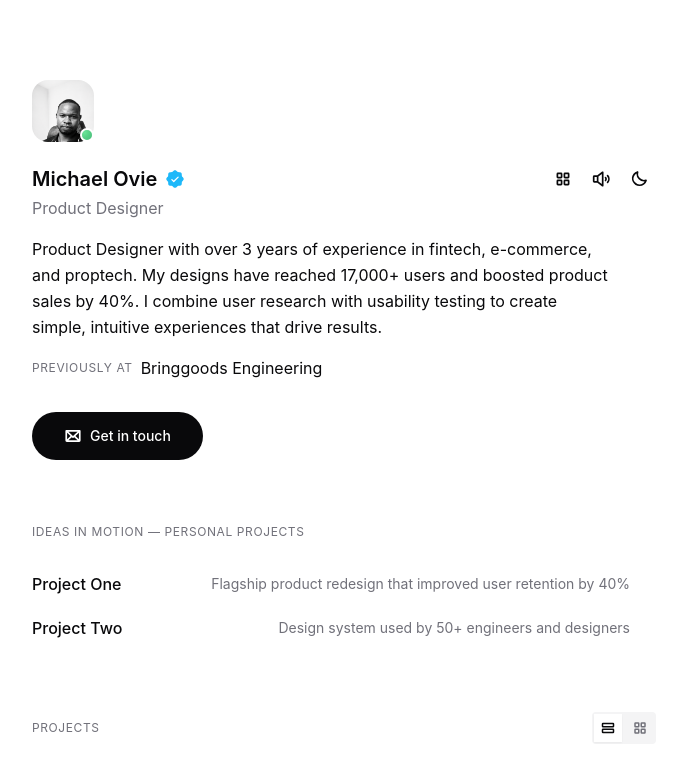
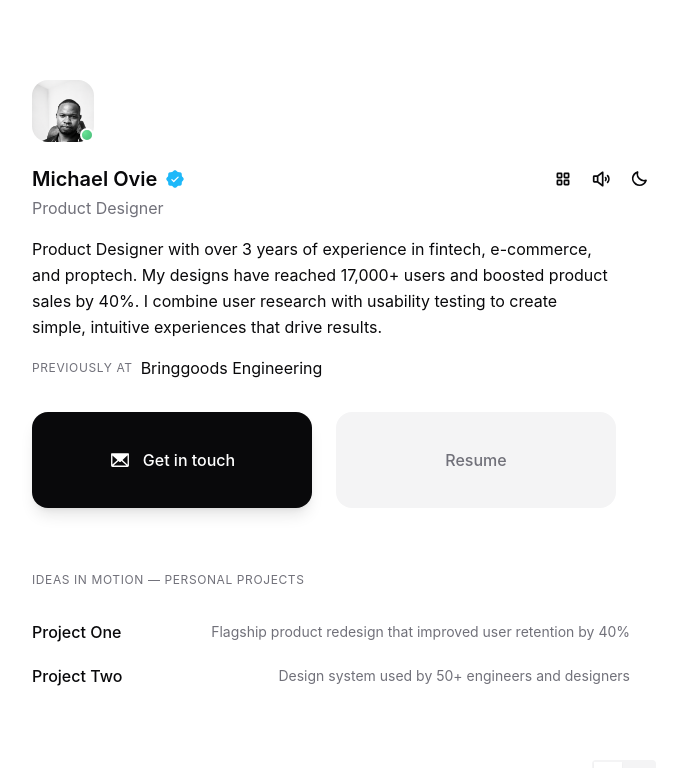
Before and after one commit to Kingovie/portfolio-tailwind, a Next.js app: page / in a window 1280 px wide. Shown: the top 768 px of the page, without its empty margins (296-974 px from the left). Built offline with nearby package versions, Linux system fonts and the light colour scheme.

Commit message:
Replace Get in touch button with two CTA buttons: active (black+shadow) and resume (gray)

```diff
--- a/app/page.tsx
+++ b/app/page.tsx
@@ -196,13 +196,19 @@ export default function Portfolio() {
           </a>
         </div>
 
-        <div className="mb-12">
+        <div className="flex flex-col md:flex-row items-stretch md:items-center gap-6 mb-12">
           <a
             href="mailto:michaelovie33@gmail.com?subject=Hey Michael"
-            className="h-12 bg-primary text-primary-foreground px-8 rounded-full text-sm font-medium inline-flex items-center gap-2 cursor-pointer hover:opacity-90 active:scale-95 transition-all"
+            className="w-full md:w-[280px] h-24 bg-foreground text-background rounded-2xl shadow-lg inline-flex items-center justify-center gap-3 text-base font-medium cursor-pointer hover:opacity-90 active:scale-[0.97] transition-all"
           >
-            <Envelope size={18} weight="bold" />
+            <Envelope size={22} weight="fill" />
             <span>Get in touch</span>
+          </a>
+          <a
+            href="#"
+            className="w-full md:w-[280px] h-24 bg-secondary text-muted-foreground rounded-2xl inline-flex items-center justify-center gap-3 text-base font-medium cursor-pointer hover:text-foreground hover:bg-secondary/80 active:scale-[0.97] transition-all"
+          >
+            <span>Resume</span>
           </a>
         </div>
 
```
